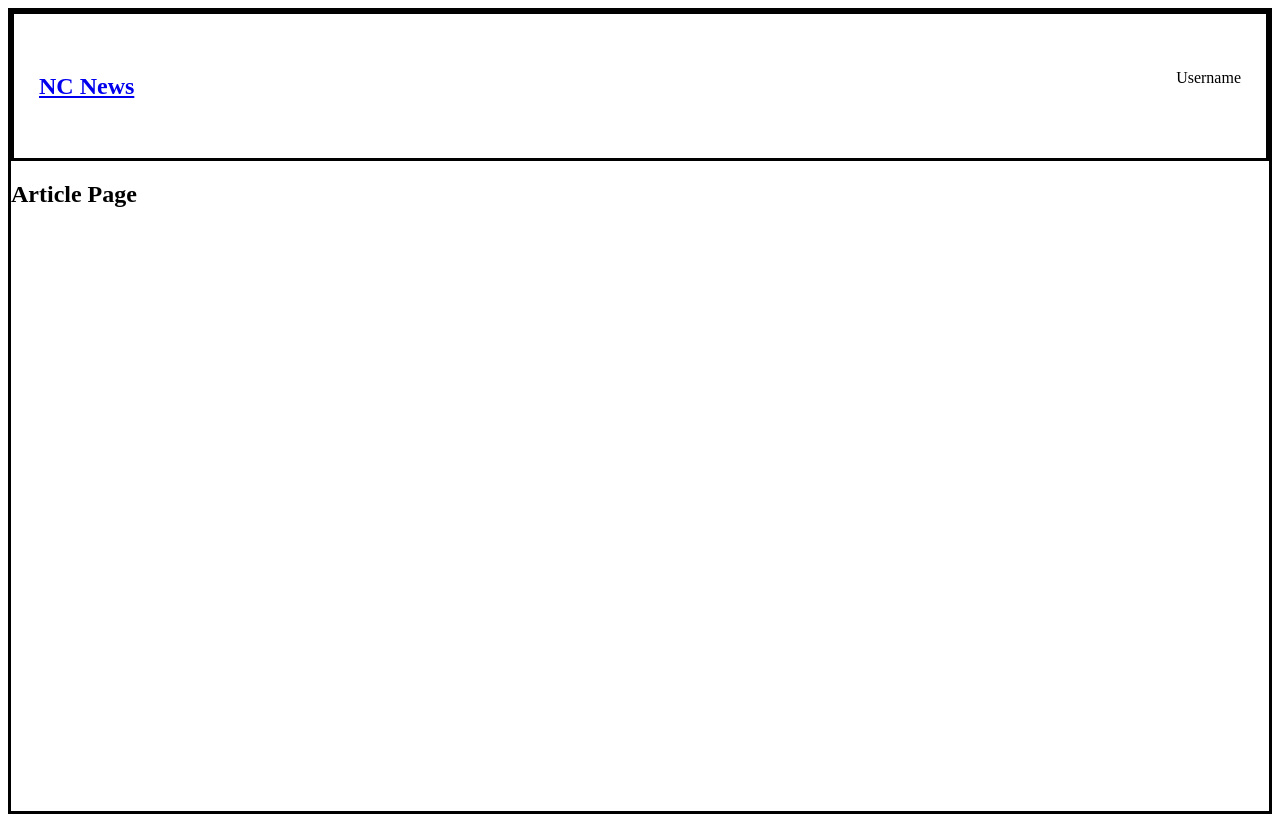
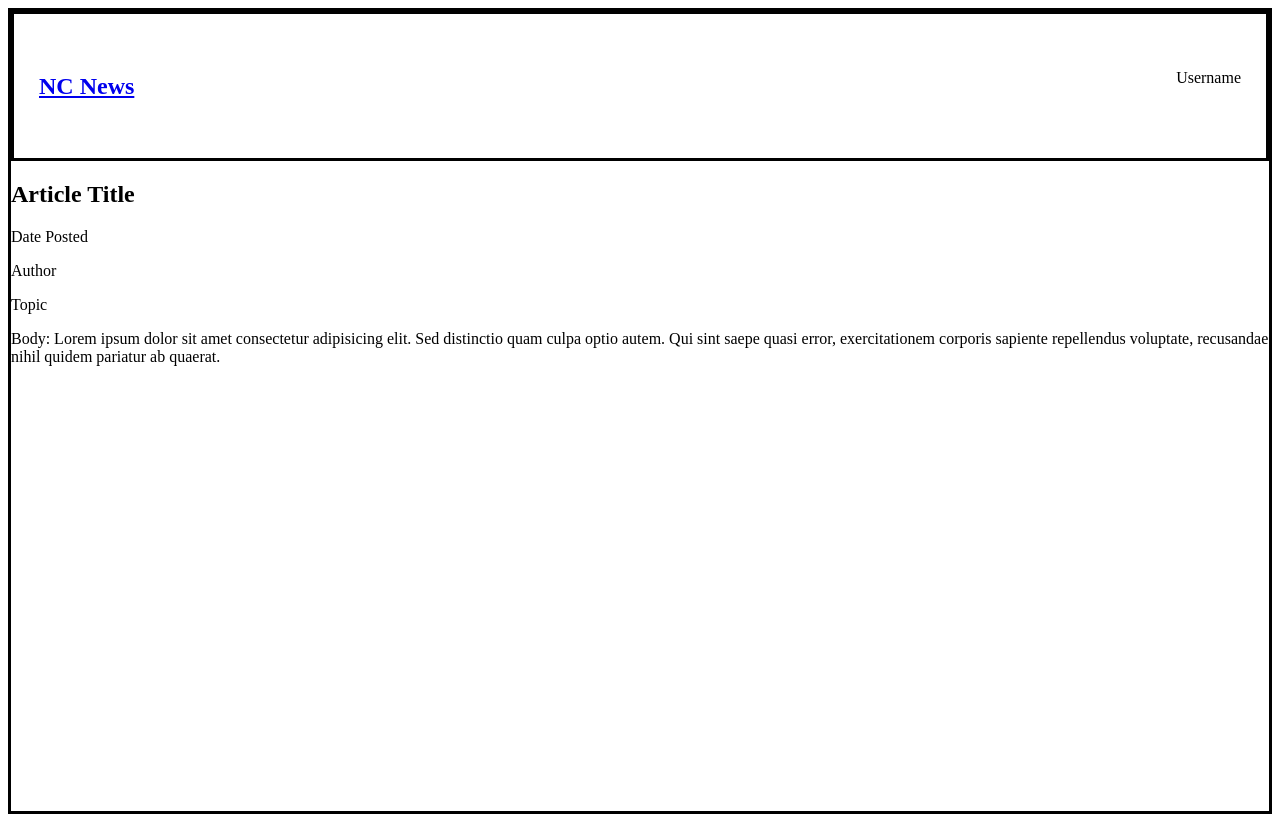
Before and after one commit to e-hoog/nc-news, a React app: page /articles/1 in a window 1280 px wide. Built offline with nearby package versions, Linux system fonts and the light colour scheme; the HTML template or start-up script is replaced by a standard one.

Commit message:
use searchParams to grab article id from url

```diff
--- a/src/components/Article.jsx
+++ b/src/components/Article.jsx
@@ -1,5 +1,22 @@
+import { useParams, useSearchParams } from "react-router-dom";
+
 function Article() {
-  return <h2>Article Page</h2>;
+  const [searchParams, setSearchParams] = useSearchParams();
+  const { article_id } = useParams();
+  return (
+    <section>
+      <h1>Article Title</h1>
+      <p>Date Posted</p>
+      <p>Author</p>
+      <p>Topic</p>
+      <p>
+        Body: Lorem ipsum dolor sit amet consectetur adipisicing elit. Sed
+        distinctio quam culpa optio autem. Qui sint saepe quasi error,
+        exercitationem corporis sapiente repellendus voluptate, recusandae nihil
+        quidem pariatur ab quaerat.
+      </p>
+    </section>
+  );
 }
 
 export default Article;
```
